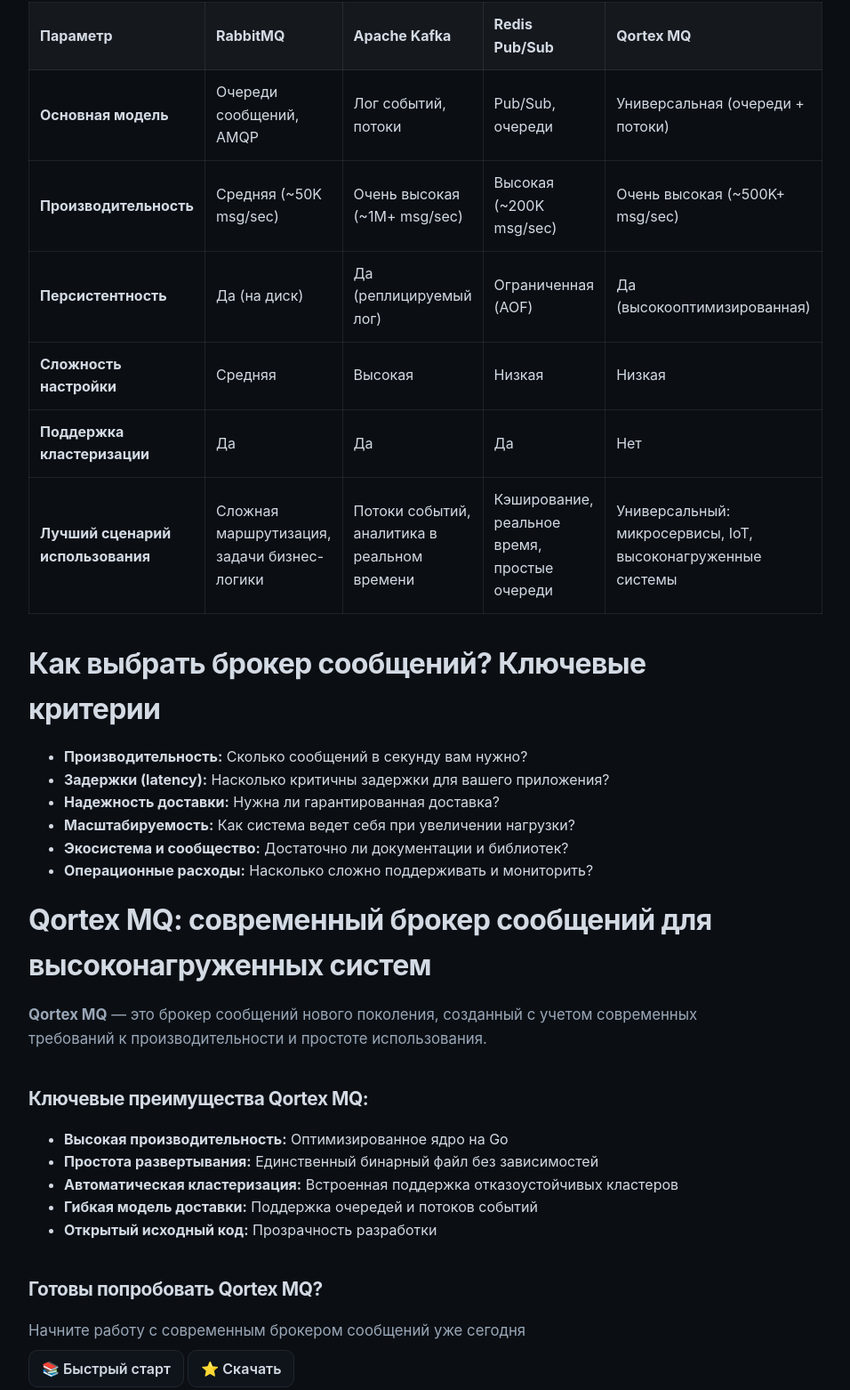
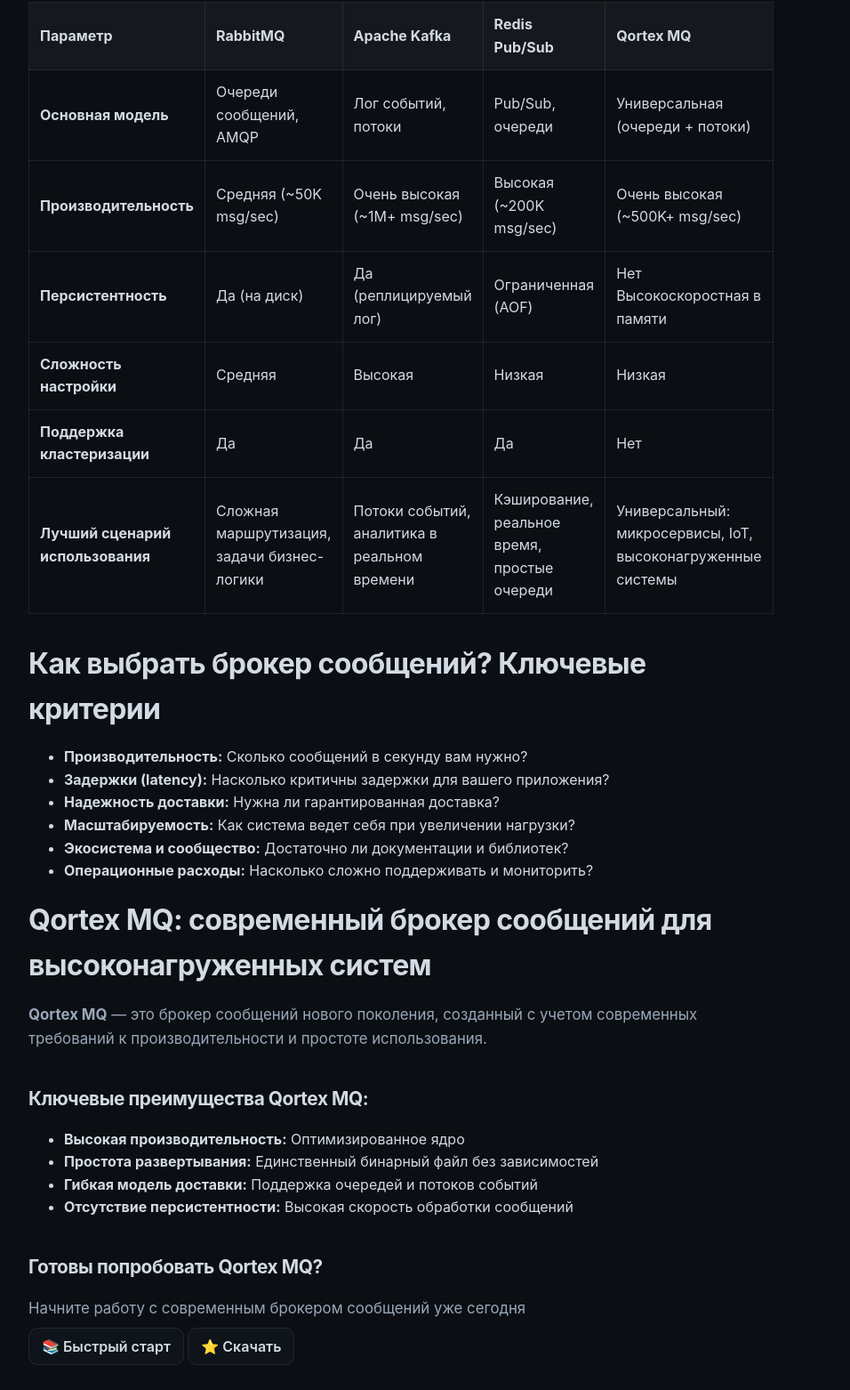
Before and after one commit to qortexmq/qortexmq.github.io, a plain HTML site: page blog/broker-soobshchenij.html in a window 1280 px wide. Shown: the part 3153-4715 px from the top of the page at 89% size, without its empty margins (208-1164 px from the left). Drawn offline with Linux system fonts and the light colour scheme.

Commit message:
fix texts

```diff
--- a/blog/broker-soobshchenij.html
+++ b/blog/broker-soobshchenij.html
@@ -222,7 +222,7 @@
             </section>
 
             <section id="comparison" class="content-section">
-                <h2 class="section-title">Сравнение брокеров сообщений 2024: RabbitMQ vs Kafka vs Redis vs Qortex MQ</h2>
+                <h2 class="section-title">Сравнение брокеров сообщений 2025: RabbitMQ vs Kafka vs Redis vs Qortex MQ</h2>
 
                 <table class="comparison-table">
                     <thead>
@@ -254,7 +254,7 @@
                             <td>Да (на диск)</td>
                             <td>Да (реплицируемый лог)</td>
                             <td>Ограниченная (AOF)</td>
-                            <td><span class="feature-badge">Да</span> (высокооптимизированная)</td>
+                            <td><span class="feature-badge">Нет</span> Высокоскоростная в памяти</td>
                         </tr>
                         <tr>
                             <td><strong>Сложность настройки</strong></td>
@@ -301,11 +301,10 @@
 
                 <h3>Ключевые преимущества Qortex MQ:</h3>
                 <ul>
-                    <li><strong>Высокая производительность:</strong> Оптимизированное ядро на Go</li>
+                    <li><strong>Высокая производительность:</strong> Оптимизированное ядро</li>
                     <li><strong>Простота развертывания:</strong> Единственный бинарный файл без зависимостей</li>
-                    <li><strong>Автоматическая кластеризация:</strong> Встроенная поддержка отказоустойчивых кластеров</li>
                     <li><strong>Гибкая модель доставки:</strong> Поддержка очередей и потоков событий</li>
-                    <li><strong>Открытый исходный код:</strong> Прозрачность разработки</li>
+                    <li><strong>Отсутствие персистентности:</strong> Высокая скорость обработки сообщений</li>
                 </ul>
             </section>
 
```
Also changed, not shown: en/blog/message-broker.html (+1 -3 lines).
